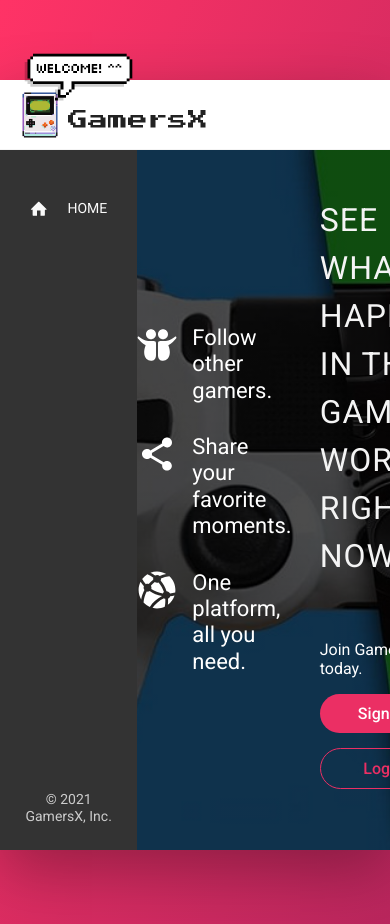
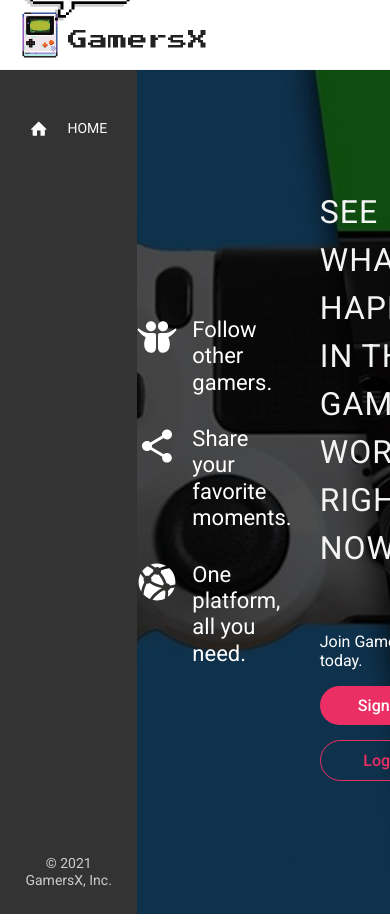
Before and after one commit to lucasfrsi/gsn_client, a React app: page / in a window 390 px wide. Shown: the top 924 px of the page. Built offline with nearby package versions, Linux system fonts and the light colour scheme; the HTML template or start-up script is replaced by a standard one.

Commit message:
Start adding media queries

```diff
--- a/src/components/Layout/style.scss
+++ b/src/components/Layout/style.scss
@@ -4,14 +4,30 @@
   max-width: 144rem;
   margin: 8rem auto;
   box-shadow: 0 2rem 6rem rgba(0,0,0,.3);
+
+  @include respond(mw1440) {
+    width: 100%;
+    min-height: 100vh;
+    margin: 0;
+    box-shadow: none;
+  }
 }
 
 .content {
   display: flex;
+
+  @include respond(mw1440) {
+    width: 100%;
+    height: 100%;
+  }
 }
 
 .pages {
   flex: 1;
   min-height: 70rem;
   background-color: $c-white;
+
+  @include respond(mw1440) {
+    min-height: 100vh;
+  }
 }
--- a/src/components/Welcome/style.scss
+++ b/src/components/Welcome/style.scss
@@ -6,6 +6,10 @@
 
   margin: 4rem;
   height: 100%;
+
+  @include respond(mw1440) {
+    height: auto;
+  }
 }
 
 .wrapper {
--- a/src/sass/abstracts/_mixins.scss
+++ b/src/sass/abstracts/_mixins.scss
@@ -6,30 +6,10 @@
 }
 
 // MEDIA QUERY MANAGER
-/*
-0 - 600px:      Phone
-600 - 900px:    Tablet portrait
-900 - 1200px:   Tablet landscape
-[1200 - 1800] is where our normal styles apply
-1800px + :      Big desktop
+// ORDER: Base + typography > general layout + grid > page layout > components
+// 1em = 16px
 
-$breakpoint arguement choices:
-- phone
-- tab-port
-- tab-land
-- big-desktop
-
-// RESPONSIVE BREAKPOINTS
-$bp-largest: 75em;   // 1200px
-$bp-large: 62.5em;   // 1000px
-$bp-medium: 50em;    // 800px;
-$bp-small: 37.5em;    // 600px;
-
-ORDER: Base + typography > general layout + grid > page layout > components
-
-1em = 16px
-*/
-// @mixin respond($breakpoint) {
+@mixin respond($breakpoint) {
 //   @if $breakpoint == phone {
 //       @media only screen and (max-width: 37.5em) { @content };    //600px
 //   }
@@ -39,7 +19,7 @@ ORDER: Base + typography > general layout + grid > page layout > components
 //   @if $breakpoint == tab-land {
 //       @media only screen and (max-width: 75em) { @content };    //1200px
 //   }
-//   @if $breakpoint == big-desktop {
-//       @media only screen and (min-width: 112.5em) { @content };    //1800
-//   }
-// }
+  @if $breakpoint == mw1440 {
+    @media only screen and (max-width: 90em) { @content };
+  }
+}
--- a/src/sass/base/_base.scss
+++ b/src/sass/base/_base.scss
@@ -19,6 +19,10 @@ body {
   background-repeat: no-repeat;
 
   min-height: 100vh;
+
+  @include respond(mw1440) {
+    min-height: 100vh;
+  }
 }
 
 ::selection {
```
Also changed, not shown: 2 other files (tests, documents, lock files or other folders).
